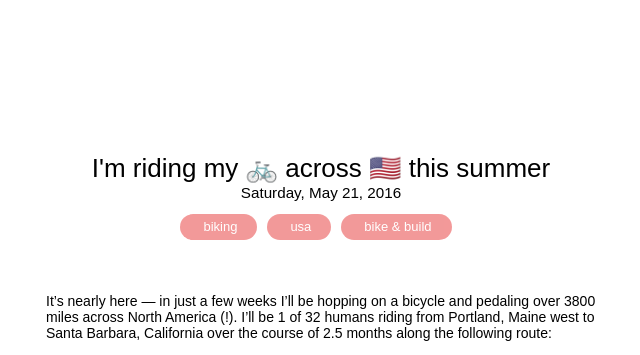
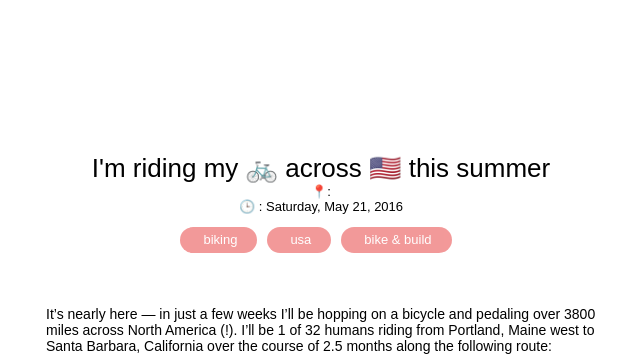
Before and after one commit to vpai/vpai.github.io, a Jekyll site: the page built from _posts/2016-05-21-biking-across-the-us.md, in a window 1280 px wide and 900 px high, cut to the strip 0-355 px from the top of the window. Shown: the whole strip, without its empty margins (319-959 px from the left). Built offline with Jekyll 4.4.1, drawn with Linux system fonts in a browser that asks for light colours; comment, search, counter and statistics services are not loaded.

Commit message:
add location and clock emoji to post layout

```diff
--- a/_layouts/post.html
+++ b/_layouts/post.html
@@ -5,7 +5,8 @@ layout: base
 <div class="post">
   <div class="text-center space-7">
     <h1>{{ page.title }}</h1>
-    <h3>{{ page.date | date: "%A, %B %-d, %Y" }}</h3>
+    <h4>📍: {{ page.location }}</h4>
+    <h4>🕒 : {{ page.date | date: "%A, %B %-d, %Y" }}</h4>
 
     <div class="space-top-2">
       <ul class="tags">
```
